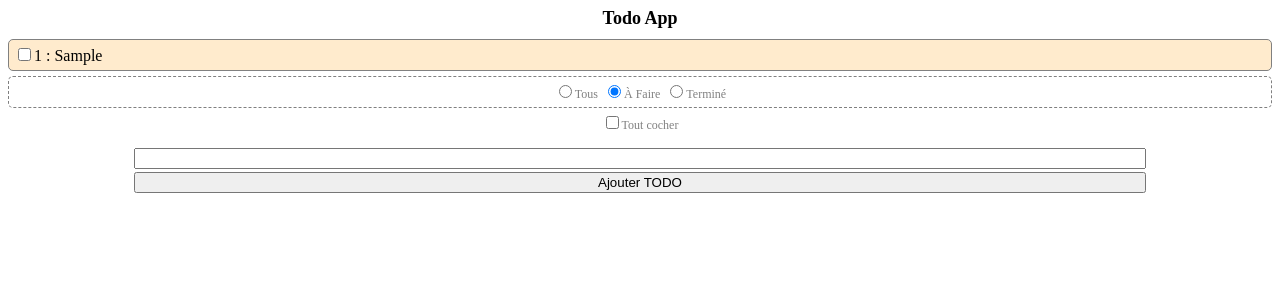
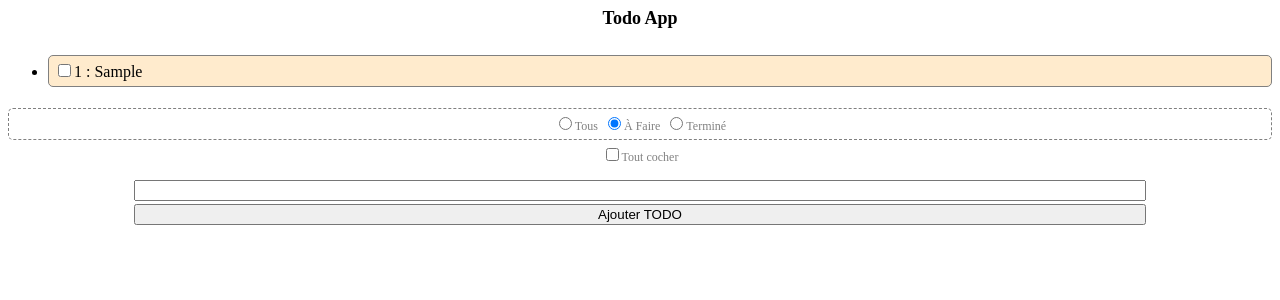
Before and after one commit to QuentinLeCaignec/formation-vue, a Vue app: page / in a window 1280 px wide. Both pictures are taken after typing "Sample" into the empty fields and a click on the button "Ajouter TODO". Shown: the top 300 px of the page. Built offline with nearby package versions, Linux system fonts and the light colour scheme.

Commit message:
todoItem component

```diff
--- a/src/App.vue
+++ b/src/App.vue
@@ -1,11 +1,7 @@
 <script setup lang="ts">
-import { computed, ref } from 'vue'
-
-interface ITodo {
-  text: string
-  done: boolean
-  id: number
-}
+import {computed, ref} from 'vue'
+import type {ITodo} from "@/components/TodoItem.vue";
+import TodoItem from "@/components/TodoItem.vue";
 
 type TFilter = 'all' | 'todo' | 'done'
 
@@ -23,6 +19,16 @@ const labels = {
 }
 
 /* Methods */
+function handleDoneChange() {
+  const newValue = !allDone.value
+  todos.value.map((todo) => (todo.done = newValue))
+}
+
+function handleUpdateTodo(updatedTodo: ITodo) {
+  const i = todos.value.findIndex(todo => todo.id === updatedTodo.id)
+  todos.value[i] = updatedTodo;
+}
+
 function handleSubmit() {
   if (newTodo.value !== null) {
     const newTodoObject: ITodo = {
@@ -33,11 +39,6 @@ function handleSubmit() {
     todos.value.push(newTodoObject)
     newTodo.value = null
   }
-}
-
-function handleDoneChange() {
-  const newValue = !allDone.value
-  todos.value.map((todo) => (todo.done = newValue))
 }
 
 /* Data */
@@ -65,28 +66,22 @@ const indeterminate = computed<boolean>(
 <template>
   <h1 class="TodoApp__Title">Todo App</h1>
   <div class="TodoApp__Content">
-    <div class="TodoApp__Todos">
-      <div class="TodoApp__Empty" v-if="emptyCondition || allDone">{{ labels.empty }}</div>
-      <div
-        v-for="(todo, index) of filteredTodos"
-        :key="index + todo.id"
-        :class="['TodoApp__Todo', { TodoApp__Todo_isDone: todo.done }]"
-      >
-        <input type="checkbox" v-model="todo.done" />
-        <span>{{ todo.id }} : {{ todo.text }}</span>
-      </div>
-    </div>
+    <ul class="TodoApp__Todos">
+      <li class="TodoApp__Empty" v-if="emptyCondition || allDone">{{ labels.empty }}</li>
+      <TodoItem v-for="(todo, index) of filteredTodos" :key="`${index}_${todo.id}`"
+                :todo="todo" @todo:update="handleUpdateTodo"/>
+    </ul>
     <div class="TodoApp__Filters">
       <div class="TodoApp__Filter">
-        <input type="radio" name="filters" id="all" value="all" v-model="currentFilter" />
+        <input type="radio" name="filters" id="all" value="all" v-model="currentFilter"/>
         <label for="all">{{ labels.filters.all }}</label>
       </div>
       <div class="TodoApp__Filter">
-        <input type="radio" name="filters" id="todo" value="todo" v-model="currentFilter" />
+        <input type="radio" name="filters" id="todo" value="todo" v-model="currentFilter"/>
         <label for="todo">{{ labels.filters.todo }}</label>
       </div>
       <div class="TodoApp__Filter">
-        <input type="radio" name="filters" id="done" value="done" v-model="currentFilter" />
+        <input type="radio" name="filters" id="done" value="done" v-model="currentFilter"/>
         <label for="done">{{ labels.filters.done }}</label>
       </div>
     </div>
@@ -103,7 +98,7 @@ const indeterminate = computed<boolean>(
     </div>
   </div>
   <form class="TodoApp__Form" @submit.stop.prevent="handleSubmit">
-    <input class="new-todo" v-model="newTodo" />
+    <input class="new-todo" v-model="newTodo"/>
     <button type="submit">{{ labels.button }}</button>
   </form>
 </template>
@@ -132,17 +127,6 @@ const indeterminate = computed<boolean>(
     display: flex;
     flex-direction: column;
     gap: 5px;
-  }
-
-  &__Todo {
-    padding: 5px;
-    background: blanchedalmond;
-    border-radius: 5px;
-    border: solid 1px gray;
-
-    &_isDone {
-      text-decoration-line: line-through;
-    }
   }
 
   &__Filters {
--- /dev/null
+++ b/src/components/TodoItem.vue
@@ -0,0 +1,41 @@
+<script setup lang="ts">
+export interface ITodo {
+  text: string;
+  done: boolean;
+  id: number;
+}
+
+interface ITodoItemProps {
+  todo: ITodo;
+}
+const props = defineProps<ITodoItemProps>();
+
+interface ITodoItemEmits {
+  (e: "todo:update", todo: ITodo): void;
+}
+const emits = defineEmits<ITodoItemEmits>();
+
+function handleChecked() {
+  emits("todo:update", {...props.todo, done: !props.todo.done})
+}
+</script>
+
+<template>
+  <li :class="['TodoItem', { TodoItem_isDone: todo.done }]">
+    <input type="checkbox" :checked="todo.done" @change="handleChecked"/>
+    <span>{{ todo.id }} : {{ todo.text }}</span>
+  </li>
+</template>
+
+<style lang="scss">
+.TodoItem {
+  padding: 5px;
+  background: blanchedalmond;
+  border-radius: 5px;
+  border: solid 1px gray;
+
+  &_isDone {
+    text-decoration-line: line-through;
+  }
+}
+</style>
```
Lines whose indentation alone changed are shown as unchanged.
